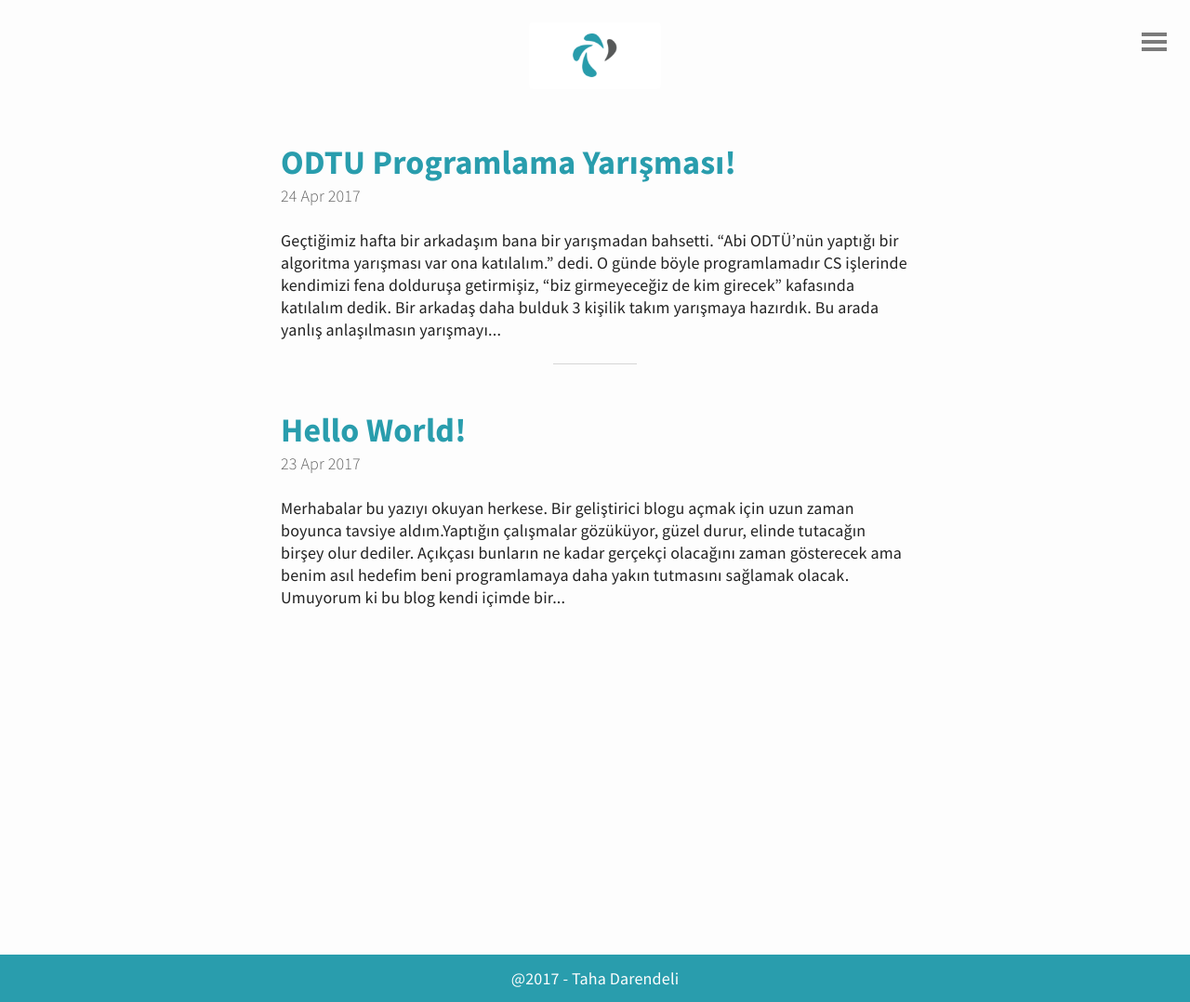
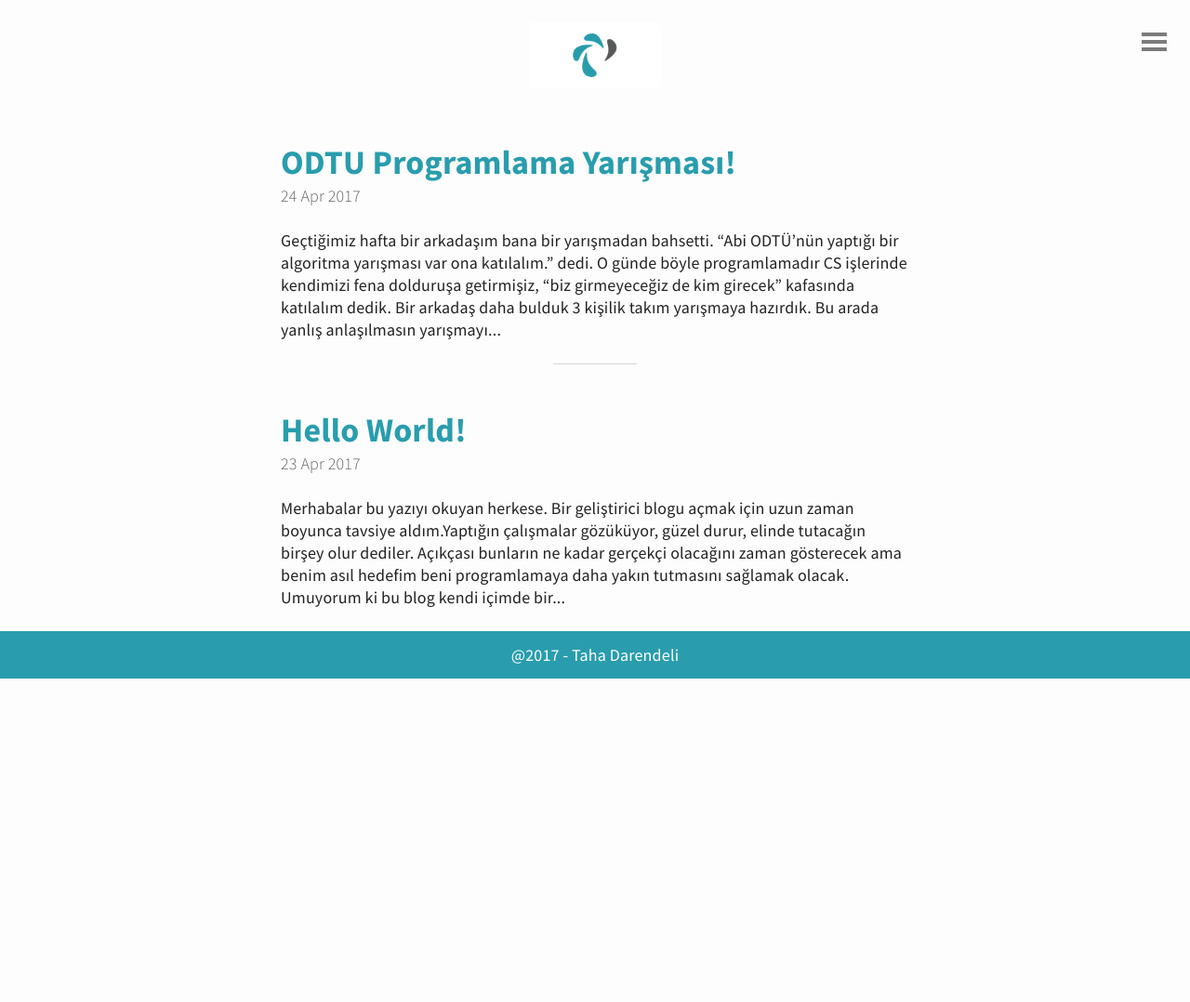
Before and after one commit to tahadarendeli/tahadarendeli.github.io, a Jekyll site: the page built from index.html, in a window 1280 px wide. Shown: the whole page at 93% size. Built offline with Jekyll 4.4.1, drawn with Linux system fonts in a browser that asks for light colours; the list of posts is cut into pages by our own code; after the commit the page ends 900 px from its top, so only the background shows below that.

Commit message:
Update layout.scss

```diff
--- a/_sass/layout.scss
+++ b/_sass/layout.scss
@@ -114,7 +114,7 @@
 #container {
 	margin:0 auto;
 	max-width: 730px;
-	height: 100vh;
+	height: 100%;
 	padding: 0 1.5rem;
 }
 
```
